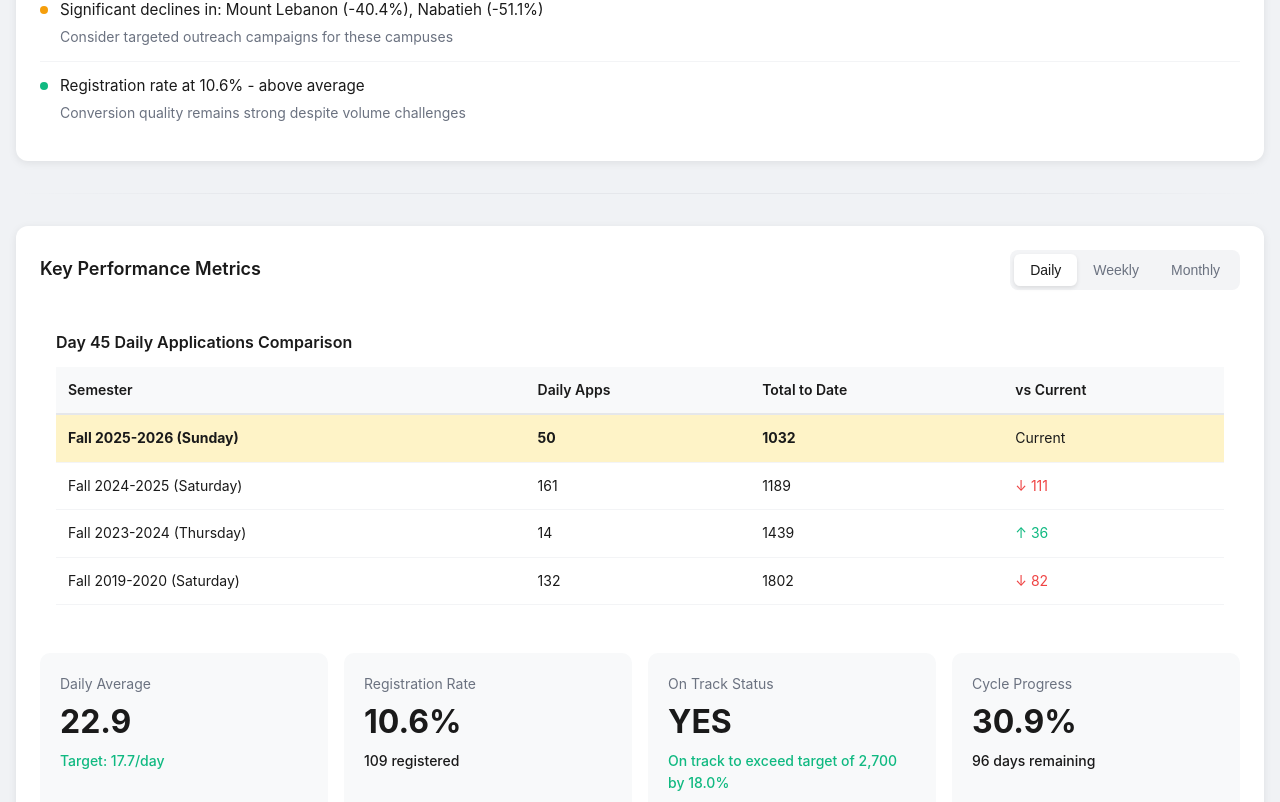
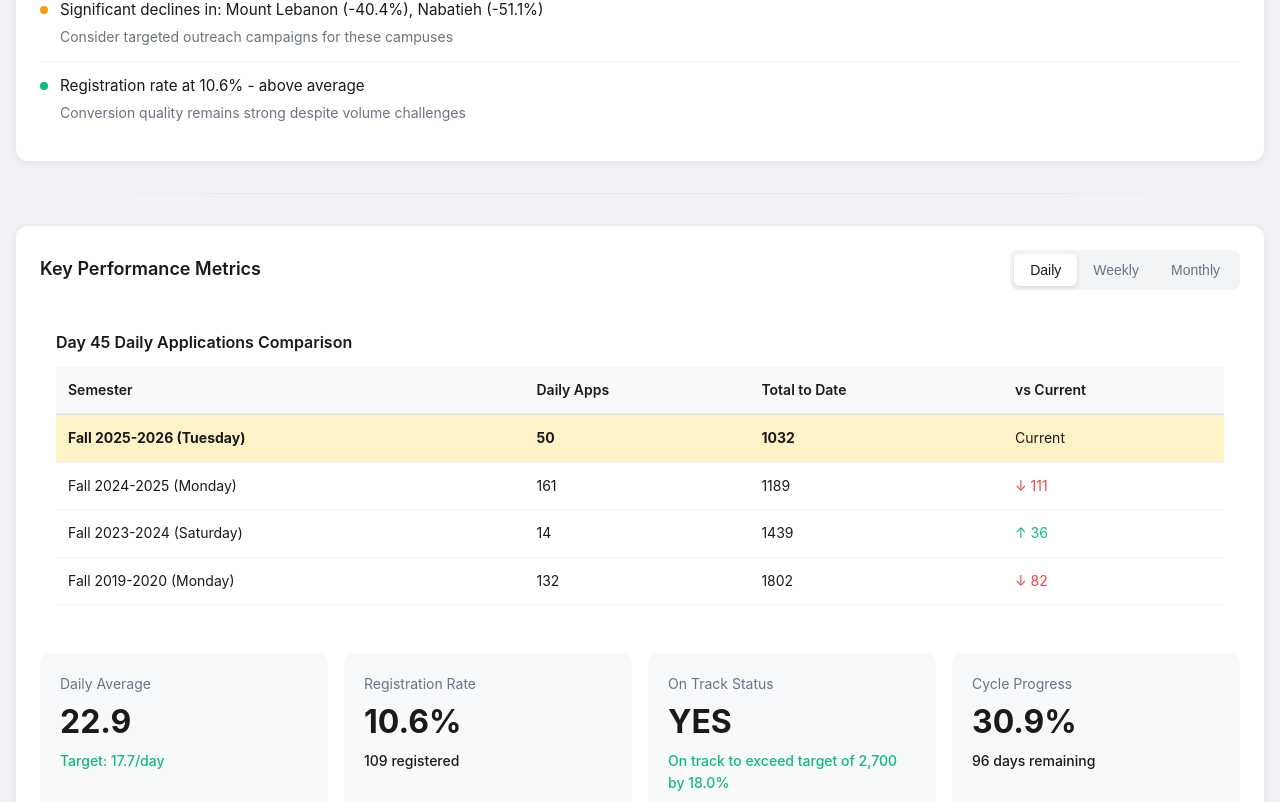
Before and after one commit to Institutional-Analytics/admissions, a plain HTML site: page index.html in a window 1280 px wide. Shown: the part 460-1262 px from the top of the page. Drawn offline with nearby package versions, Linux system fonts and the light colour scheme.

Commit message:
Add files via upload

```diff
--- a/index.html
+++ b/index.html
@@ -977,13 +977,13 @@
                             </thead>
                             <tbody>
                                 <tr style="${metrics.daily > 0 ? 'background: #fef3c7;' : ''}">
-                                    <td><strong>Fall 2025-2026 (Sunday)</strong></td>
+                                    <td><strong>Fall 2025-2026 (Tuesday)</strong></td>
                                     <td><strong>${day41Daily[2025]}</strong></td>
                                     <td><strong>${metrics.total}</strong></td>
                                     <td>Current</td>
                                 </tr>
                                 <tr>
-                                    <td>Fall 2024-2025 (Saturday)</td>
+                                    <td>Fall 2024-2025 (Monday)</td>
                                     <td>${day41Daily[2024]}</td>
                                     <td>${calculateLastYearTotal()}</td>
                                     <td class="${day41Daily[2025] >= day41Daily[2024] ? 'text-positive' : 'text-negative'}">
@@ -991,7 +991,7 @@
                                     </td>
                                 </tr>
                                 <tr>
-                                    <td>Fall 2023-2024 (Thursday)</td>
+                                    <td>Fall 2023-2024 (Saturday)</td>
                                     <td>${day41Daily[2023]}</td>
                                     <td>${calculateTotal2023()}</td>
                                     <td class="${day41Daily[2025] >= day41Daily[2023] ? 'text-positive' : 'text-negative'}">
@@ -999,7 +999,7 @@
                                     </td>
                                 </tr>
                                 <tr>
-                                    <td>Fall 2019-2020 (Saturday)</td>
+                                    <td>Fall 2019-2020 (Monday)</td>
                                     <td>${day41Daily[2019]}</td>
                                     <td>${calculateTotal2019()}</td>
                                     <td class="${day41Daily[2025] >= day41Daily[2019] ? 'text-positive' : 'text-negative'}">
```
